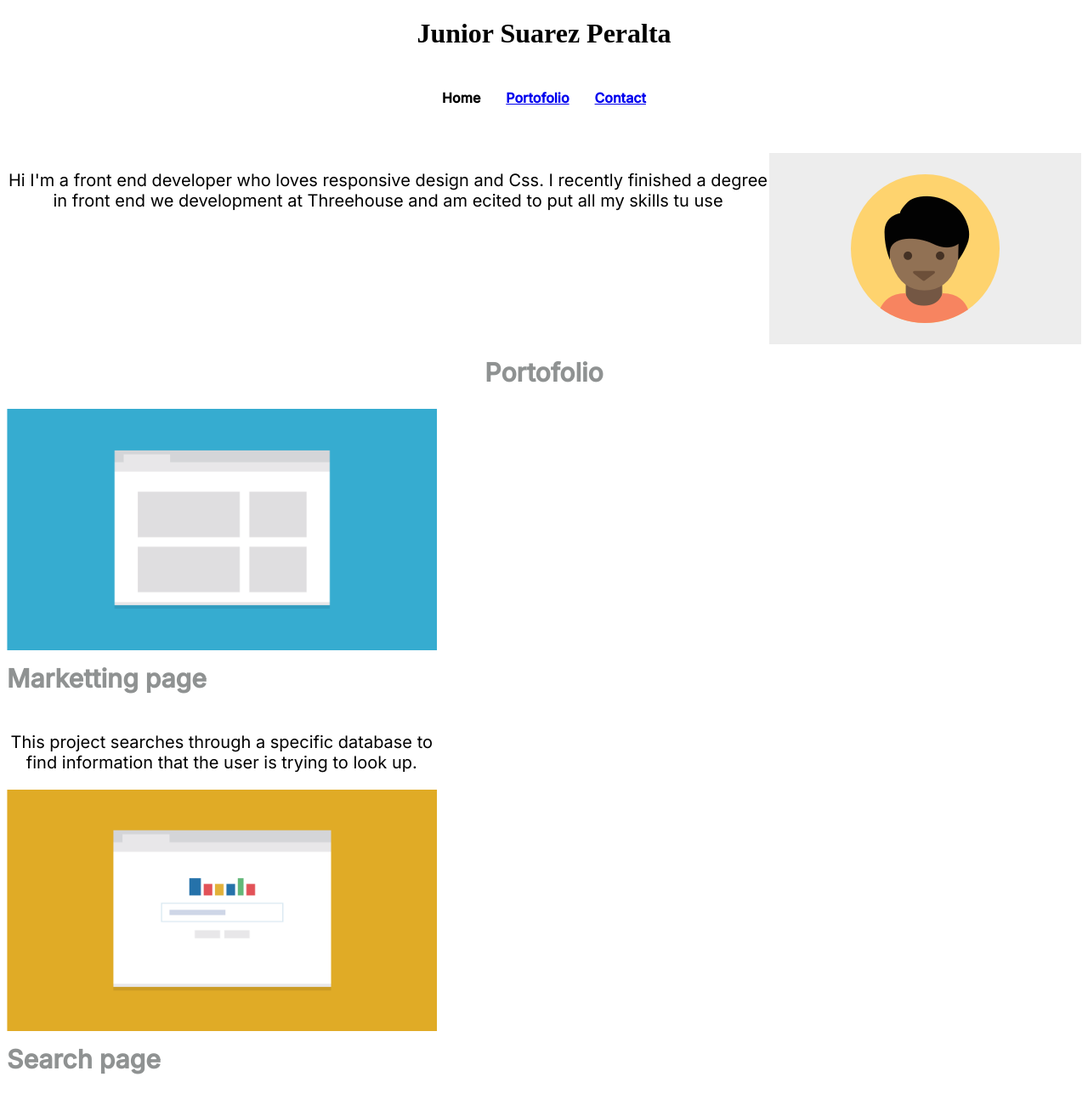
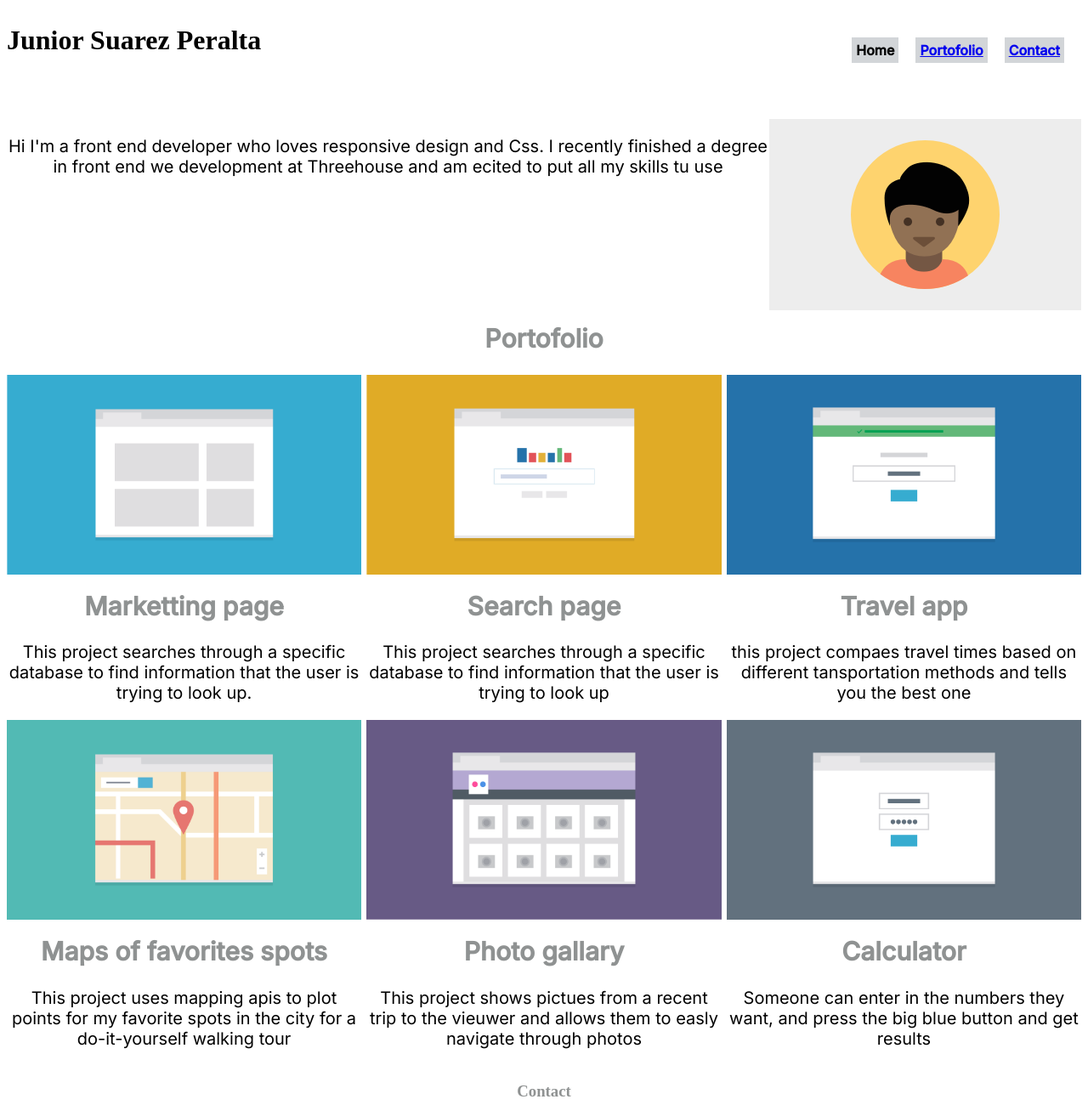
Before and after one commit to JuniorASP/responsive-layout-site, a plain HTML site: page index.html in a window 1280 px wide. Shown: the top 1300 px of the page at 85% size. Drawn offline with Linux system fonts and the light colour scheme.

Commit message:
responsive-layout-site

```diff
--- a/Css/styles.css
+++ b/Css/styles.css
@@ -15,6 +15,7 @@ ul li{
 margin: 10px;
 font-family: 'Inter', sans-serif;
 padding: 5px;
+background-color: rgb(210, 213, 216);
 }
 
 
@@ -88,9 +89,25 @@ flex-grow: 1;
 .container{
  display: flex;
  flex-wrap: wrap;
- width: 40%;
+ justify-content: space-between;
+}
 
+.card{
+    width: 48%;
+}
+
+@media (min-width: 1024px){
+
+.jaa{
+    display: flex;
+    justify-content: space-between;
+}
+.container{
+    display: flex;
 
 }
-
+.card{
+    width: 33%;
 }
+}
+}
--- a/index.html
+++ b/index.html
@@ -1,5 +1,4 @@
 <!doctype html>
-
   <html lang="en">
   <head>
     <meta charset="utf-8">
@@ -12,7 +11,8 @@
     </head>
   <body>
     <Header>
-  <div>
+
+  <div class="jaa">
   <h1> Junior Suarez Peralta</h1>
   <ul>
   <li><b>Home</b></li>
@@ -20,9 +20,10 @@
   <li><b><a href="#contact">Contact</a></b></li>
   </ul>
   </div>
+
 </Header>
+<main>
 
-  <main>
   <div class="profil">
   <img src="images/responsive-layout-profile.png" alt=" a Portofolio picture">
   <p>Hi I'm a front end developer who loves responsive design and Css. I recently finished a degree in front end we development at Threehouse and am ecited to put all my skills tu use </p>
@@ -30,35 +31,44 @@
 <div>
   <h2><a id="portofolio">Portofolio</a></h2>
   </div>
+
   <div class="container">
-  <img src="images/portfolio-1.png" alt="">
+    <div class="card">
+  <img src="images/portfolio-1.png" alt="marketting">
   <h2>Marketting page</h2>
   <p>This project searches through a specific database to find information that the user is trying to look up.</p>
+</div>
 
-  <img src="images/portfolio-2.png" alt="">
+<div class="card">
+  <img src="images/portfolio-2.png" alt="search">
   <h2>Search page</h2>
   <p>This project searches through a specific database to find information that the user is trying to look up</p>
-  <img src="images/portfolio-3.png" alt="">
+</div>
+
+<div class="card">
+  <img src="images/portfolio-3.png" alt="travel">
   <h2>Travel app</h2>
   <p>this project compaes travel times based on different tansportation methods and tells you the best one</p>
+</div>
 
-
-  <img src="images/portfolio-4.png" alt="">
+<div class="card">
+  <img src="images/portfolio-4.png" alt="mapss">
   <h2>Maps of favorites spots</h2>
   <p>This project uses mapping apis to plot points for my favorite spots in the city for a do-it-yourself walking tour</p>
+</div>
 
-
-  <img src="images/portfolio-5.png" alt="">
+<div class="card">
+  <img src="images/portfolio-5.png" alt="photo">
   <h2>Photo gallary</h2>
   <p>This project shows pictues from a recent trip to the vieuwer and allows them to easly navigate through photos</p>
+</div>
 
-  <img src="images/portfolio-6.png" alt="">
+  <div class="card">
+  <img src="images/portfolio-6.png" alt="Calculatr">
   <h2>Calculator</h2>
   <p>Someone can enter in the numbers they want, and press the big blue button and get results</p>
 </div>
   </main>
-
-
   <footer>
     <h3><a id="contact">Contact</a></h3>
     <div id="foot">
```
